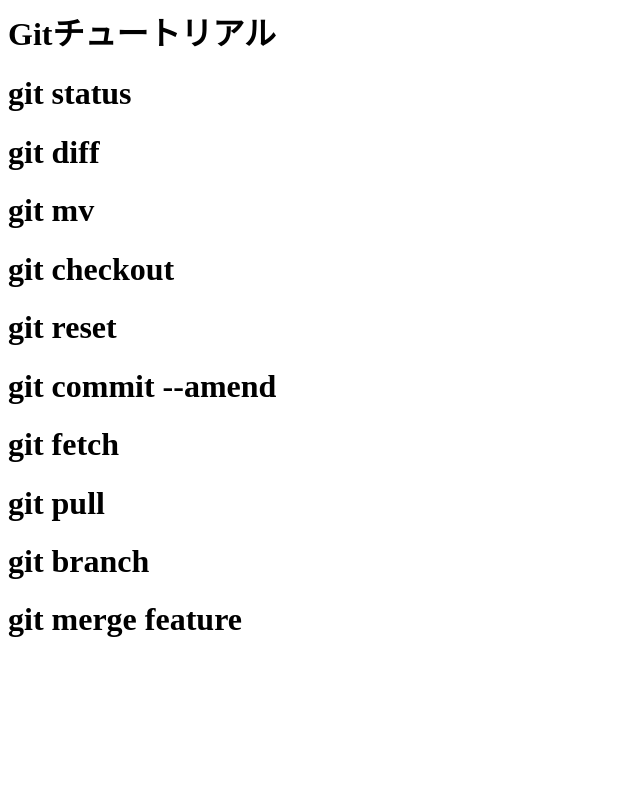
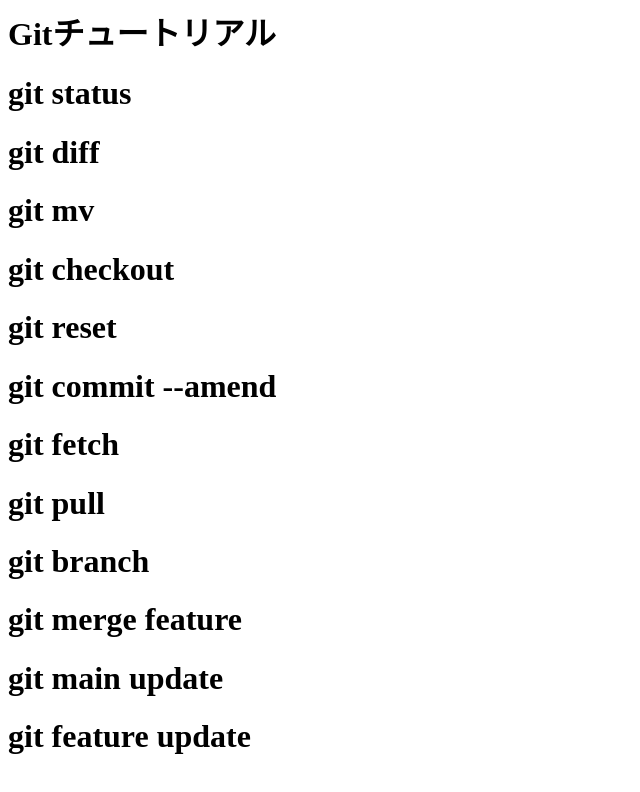
Before and after one commit to KoichiYanagisawa/apprentice, a plain HTML site: page week3-4/index.html in a window 1280 px wide. Shown: the whole page, without its empty margins (0-640 px from the left). Drawn offline with Linux system fonts and the light colour scheme.

Commit message:
フィーチャーブランチでcommit

```diff
--- a/week3-4/index.html
+++ b/week3-4/index.html
@@ -9,3 +9,5 @@
 <h1>git pull</h1>
 <h1>git branch</h1>
 <h1>git merge feature</h1>
+<h1>git main update</h1>
+<h1>git feature update</h1>
```
